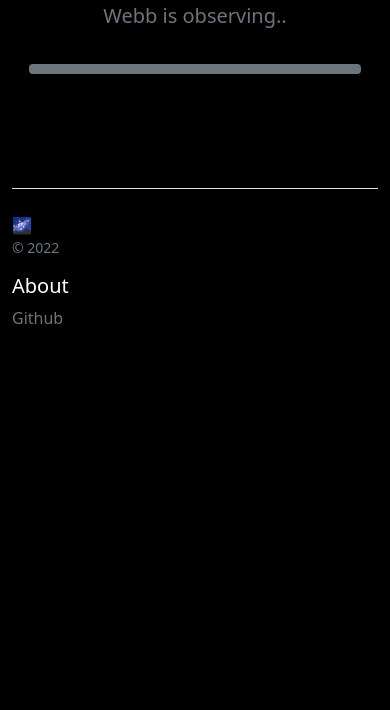
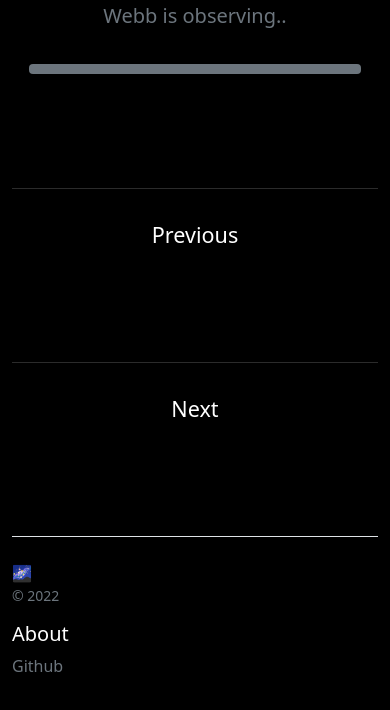
Before and after one commit to marketulinek/webbinspace, a Django app: template templates/home.html in a window 390 px wide. Shown: the part 235-945 px from the top of the page. Before the commit the page ends 559 px from the top, so only its background shows below. Run offline with Django 4.2, Linux system fonts and the light colour scheme; the template is opened without the code that fills it, so the values that code supplies are empty; parts of the project's set-up code (start-up, migrations or seed data) failed here and were passed over.

Commit message:
Used Bootstrap's flex order to switch target cards depending on whether the user is using mobile or desktop.

```diff
--- a/templates/home.html
+++ b/templates/home.html
@@ -36,8 +36,8 @@
     <p class="fs-5 text-muted text-center">Webb is observing..</p>
 
     <div class="row row-cols-1 row-cols-md-3 mb-3 text-center">
-      {% include "target_card.html" with target=prev_target status='previous' %}
-      {% include "target_card.html" with target=current_target status='current' %}
-      {% include "target_card.html" with target=next_target status='next' %}
+      {% include "target_card.html" with target=current_target status='current' order='2' %}
+      {% include "target_card.html" with target=prev_target status='previous' order='1' %}
+      {% include "target_card.html" with target=next_target status='next' order='3' %}
     </div>
 {% endblock %}
--- a/templates/target_card.html
+++ b/templates/target_card.html
@@ -1,4 +1,9 @@
-<div class="col{% if status != 'current' %} d-none d-md-block{% endif %}">
+<div class="col order-md-{{ order }}">
+
+    {% if status != 'current' %}
+      <hr class="d-block d-md-none">
+    {% endif %}
+
     <div class="card mb-4 rounded-3 shadow-sm">
       <div class="card-header py-3">
         <h4 class="my-0 fw-normal">
```
